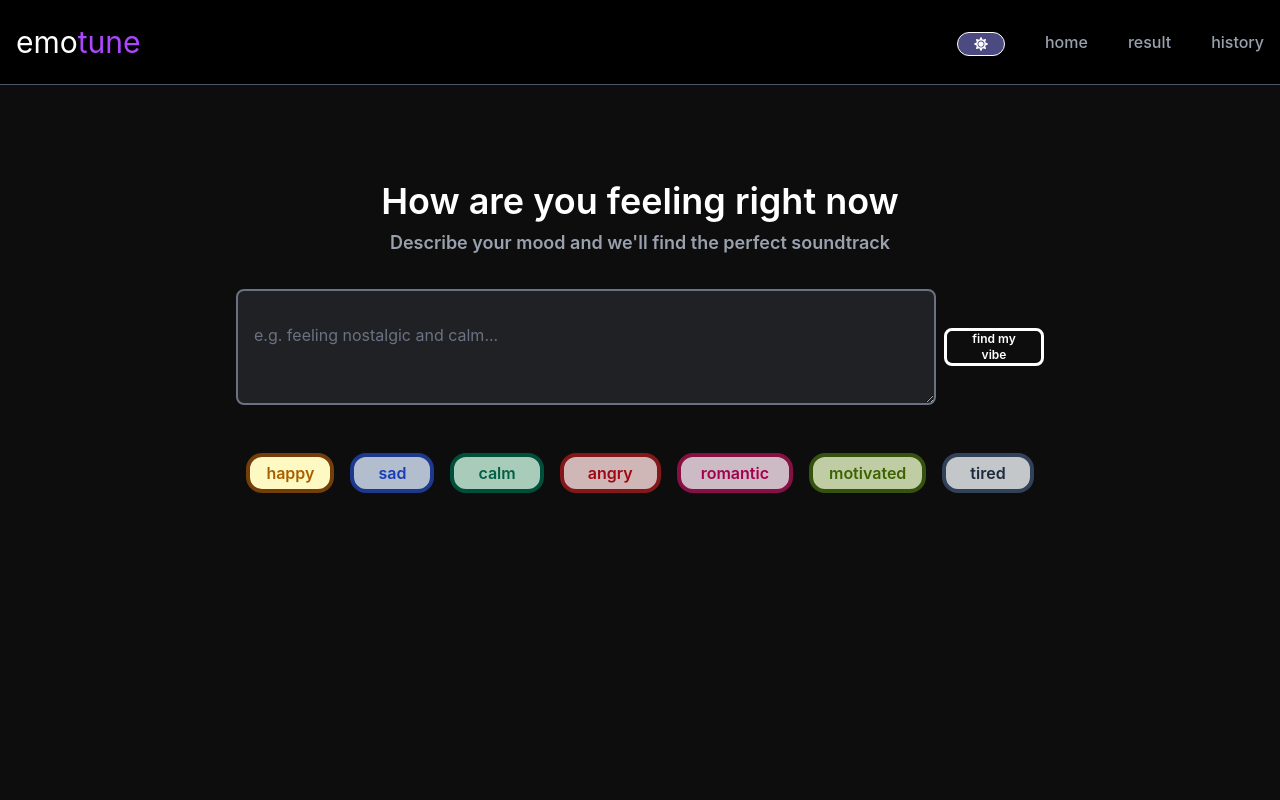
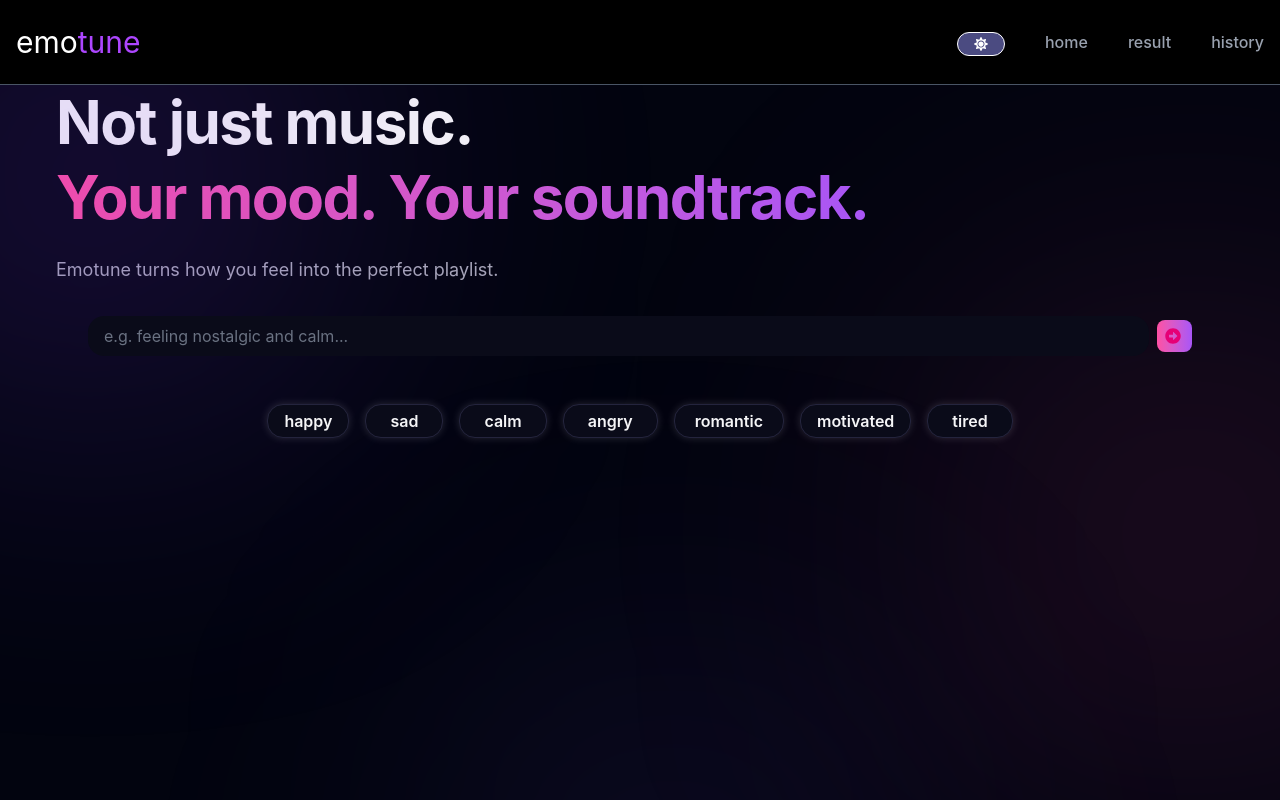
Before and after one commit to muskanm07/emotune, a React (Vite) app: page /home in a window 1280 px wide. Shown: the top 800 px of the page. Built offline with nearby package versions, Linux system fonts and the light colour scheme.

Commit message:
redesign Emotune homepage hero

```diff
--- a/src/pages/Home.jsx
+++ b/src/pages/Home.jsx
@@ -1,5 +1,7 @@
 import Error from "../components/Error";
 import Loading from "../components/Loading";
+import {FaArrowAltCircleRight, FaRegArrowAltCircleRight} from 'react-icons/fa'
+
 
 export default function Home({search,setSearch,handleSearch,loading,error,setError}){
 
@@ -15,31 +17,49 @@ export default function Home({search,setSearch,handleSearch,loading,error,setErr
      }
 
     return(
-        <div className="min-h-screen flex-col justify-center items-center text-center px-8">
-        <h1 className="mt-24 text-xl text-white font-semibold md:text-3xl lg:text-4xl ">How are you feeling right now</h1>
-        <p className="text-gray-400 mt-2 text-lg font-semibold px-4">Describe your mood and we'll find the perfect soundtrack</p>
+            <div className="relative min-h-screen overflow-hidden bg-[#02040F] text-[#F5F5F7] px-6 md:px-10 lg:px-14">
 
+  {/* Dreamy background glows */}
+  <div className="pointer-events-none absolute -top-40 -left-40 h-[500px] w-[500px] rounded-full bg-[#7C3AED]/20 blur-[140px]" />
+
+  <div className="pointer-events-none absolute top-[25%] -right-40 h-[500px] w-[500px] rounded-full bg-[#EC4899]/15 blur-[150px]" />
+
+  <div className="pointer-events-none absolute -bottom-52 left-[35%] h-[450px] w-[450px] rounded-full bg-[#8B5CF6]/10 blur-[140px]" />
+
+  {/* Your Home content */}
+  <h1 className="text-4xl md:text-5xl lg:text-6xl font-bold tracking-tight leading-tight">
+        <span className="text-[#F5F5F7]">Not just music.</span>
+       <br />
+      <span className="bg-gradient-to-r from-[#FF4FA3] to-[#A855F7] bg-clip-text text-transparent">
+        Your mood. Your soundtrack.
+      </span>
+       </h1>
+       <p className="mt-5 max-w-lg text-lg text-[#A7A7B8] leading-relaxed">
+  Emotune turns how you feel into the perfect playlist.
+</p>
         <div>
+  <div className="relative z-10">
 
-       {loading?<Loading/>: <div><form onSubmit={handleSubmit} className="mx-8 flex gap-2 justify-center items-center mt-8 ">
-        <textarea onChange={(e)=>setSearch(e.target.value)}
+    {/* navbar / heading / input / mood chips etc. */}
+    {loading?<Loading/>: <div><form onSubmit={handleSubmit} className="mx-8 flex gap-2 justify-center items-center mt-8 ">
+        <input onChange={(e)=>setSearch(e.target.value)}
         value={search}
         type="text" placeholder="e.g. feeling nostalgic and calm..."
-        className="text-white px-4 py-8 w-96 md:w-[700px]  bg-gray-500/20 placeholder-gray-500 rounded-lg border-gray-500 overflow-hidden focus:outline-none border-2 focus:border-purple-400 hover:shadow-2xl hover:shadow-gray-400/10 hover:-translate-y-2 transition-all duration-500" />
+        className="flex-1 text-[#F5F5F7] px-4 py-2 w-96 md:w-[700px]  bg-[#0A0B19] placeholder-gray-500 rounded-2xl border-[#24243D] overflow-hidden focus:outline-none focus:ring-2 focus:ring-[#A855F7]/20 focus:shadow-[0_0_25px_rgba(168,85,247,0.20)] hover:shadow-2xl hover:shadow-gray-400/10 hover:-translate-y-2 transition-all duration-500" />
 
-        <button type="submit"  className="w-36 font-semibold text-xs md:font-semibold md: w-[100px] text-white border-3 border-white rounded-lg px-4 text-md hover:shadow-2xl hover:shadow-gray-400/1 hover:-translate-y-1 transition-all duration-400 hover:bg-white hover:text-black">find my vibe</button>
+        <button type="submit"  className="font-semibold bg-gradient-to-r from-[#FF4FA3] to-[#A855F7] md:font-semibold md: w-[35px] text-pink-600 rounded-lg px-2 py-2 text-md hover:shadow-2xl hover:shadow-gray-400/1 hover:-translate-y-1 transition-all duration-400 hover:bg-white hover:text-black"><FaArrowAltCircleRight size={16}/></button>
 
        </form>
        {error && <Error error={error}/>}
 
             <form className="flex justify-center items-center flex-wrap gap-4 m-12">
-            <button type="button" onClick={()=>handleSearch("happy")} className="rounded-2xl bg-yellow-100 border-4 border-yellow-900 font-semibold text-yellow-700 px-4 py-1 hover:shadow-md hover:shadow-white/20 hover:-translate-y-1 transition-all duration-400">happy</button>
-            <button type="button" onClick={()=>handleSearch("sad")} className="rounded-2xl bg-blue-100/80 border-4 border-blue-900 font-semibold text-blue-800 px-6 py-1 hover:shadow-md hover:shadow-white/20 hover:-translate-y-1 transition-all duration-400">sad</button>
-            <button type="button" onClick={()=>handleSearch("calm")} className="rounded-2xl bg-emerald-100/80 font-semibold border-4 border-emerald-900 text-emerald-800 px-6 py-1 hover:shadow-md hover:shadow-white/20 hover:-translate-y-1 transition-all duration-400">calm</button>
-            <button type="button" onClick={()=>handleSearch("angry")} className="rounded-2xl bg-red-100/80 font-semibold border-4 border-red-900 text-red-800 px-6 py-1 hover:shadow-md hover:shadow-white/20 hover:-translate-y-1 transition-all duration-400">angry</button>
-            <button type="button" onClick={()=>handleSearch("romantic")} className="rounded-2xl font-semibold bg-pink-100/80 border-4 border-pink-900 text-pink-800 px-5 py-1 hover:shadow-md hover:shadow-white/20 hover:-translate-y-1 transition-all duration-400">romantic</button>
-            <button type="button" onClick={()=>handleSearch("motivated")} className="rounded-2xl font-semibold bg-lime-100/80  border-4 border-lime-900 text-lime-800 px-4 py-1 hover:shadow-md hover:shadow-white/20 hover:-translate-y-1 transition-all duration-400">motivated</button>
-            <button type="button" onClick={()=>handleSearch("motivated")} className="rounded-2xl font-semibold bg-slate-100/80  border-4 border-slate-700 text-slate-800 px-6 py-1 hover:shadow-md hover:shadow-white/20 hover:-translate-y-1 transition-all duration-400k">tired</button>
+            <button type="button" onClick={()=>handleSearch("happy")} className="rounded-2xl bg-[#0A0B19] border-1 border-[#24243D] shadow-[0_0_8px_rgba(255,255,255,0.15)] font-semibold text-#A7A7B8 px-4 py-1 hover:shadow-md hover:shadow-white/20 hover:-translate-y-1 transition-all duration-400">happy</button>
+            <button type="button" onClick={()=>handleSearch("sad")} className="rounded-2xl bg-[#0A0B19] border-1 border-[#24243D] shadow-[0_0_8px_rgba(255,255,255,0.15)] font-semibold text-#A7A7B8 px-6 py-1 hover:shadow-md hover:shadow-white/20 hover:-translate-y-1 transition-all duration-400">sad</button>
+            <button type="button" onClick={()=>handleSearch("calm")} className="rounded-2xl bg-[#0A0B19] font-semibold border-1 border-[#24243D] shadow-[0_0_8px_rgba(255,255,255,0.15)] text-#A7A7B8 px-6 py-1 hover:shadow-md hover:shadow-white/20 hover:-translate-y-1 transition-all duration-400">calm</button>
+            <button type="button" onClick={()=>handleSearch("angry")} className="rounded-2xl bg-[#0A0B19] font-semibold border-1 border-[#24243D] shadow-[0_0_8px_rgba(255,255,255,0.15)] text-#A7A7B8 px-6 py-1 hover:shadow-md hover:shadow-white/20 hover:-translate-y-1 transition-all duration-400">angry</button>
+            <button type="button" onClick={()=>handleSearch("romantic")} className="rounded-2xl font-semibold bg-[#0A0B19] border-1 border-[#24243D] shadow-[0_0_8px_rgba(255,255,255,0.15)] text-#A7A7B8 px-5 py-1 hover:shadow-md hover:shadow-white/20 hover:-translate-y-1 transition-all duration-400">romantic</button>
+            <button type="button" onClick={()=>handleSearch("motivated")} className="rounded-2xl font-semibold bg-[#0A0B19] border-1 border-[#24243D] shadow-[0_0_8px_rgba(255,255,255,0.15)] text-#A7A7B8 px-4 py-1 hover:shadow-md hover:shadow-white/20 hover:-translate-y-1 transition-all duration-400">motivated</button>
+            <button type="button" onClick={()=>handleSearch("motivated")} className="rounded-2xl font-semibold bg-[#0A0B19] border-1 border-[#24243D] shadow-[0_0_8px_rgba(255,255,255,0.15)] text-#A7A7B8 px-6 py-1 hover:shadow-md hover:shadow-white/20 hover:-translate-y-1 transition-all duration-400k">tired</button>
 
 
         </form>
@@ -53,7 +73,13 @@ export default function Home({search,setSearch,handleSearch,loading,error,setErr
         </div>
 
 
-        </div>
+
+  </div>
+
+</div>
+
+
+
 
 
     )
```
